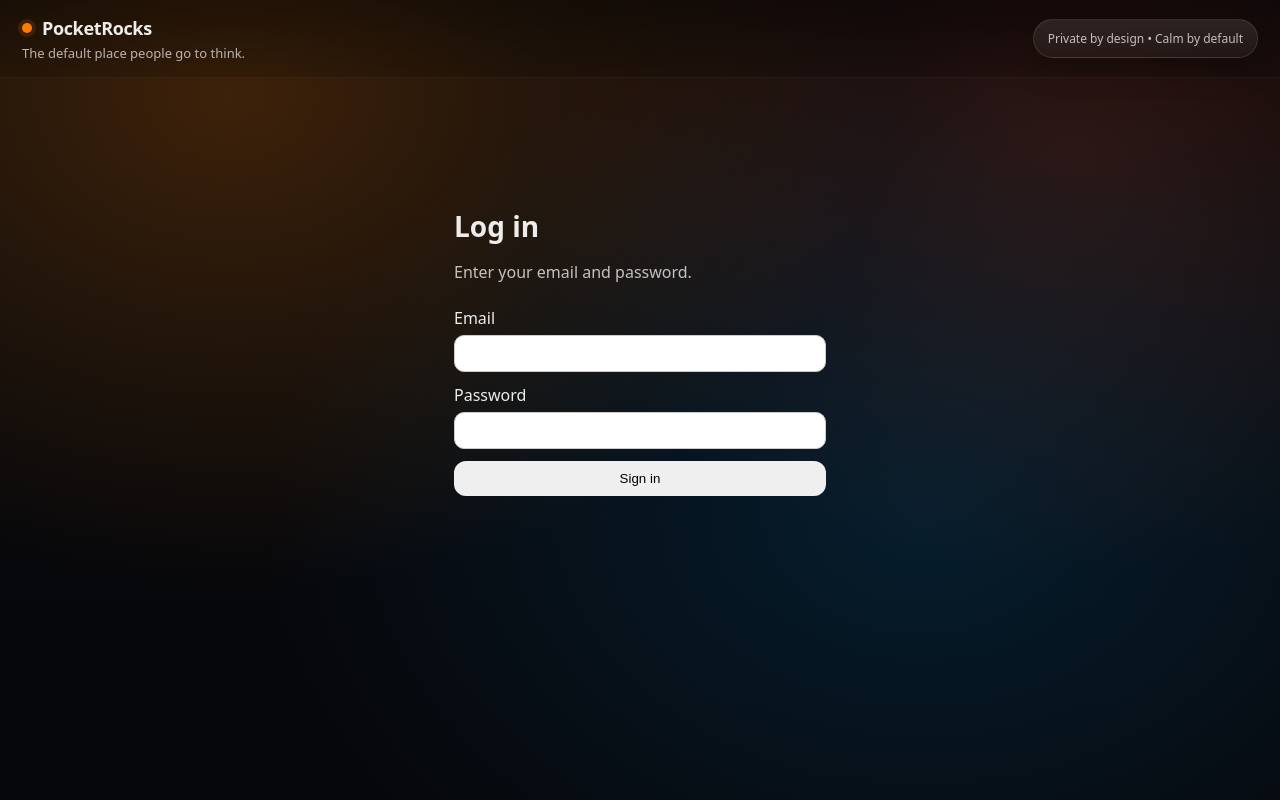
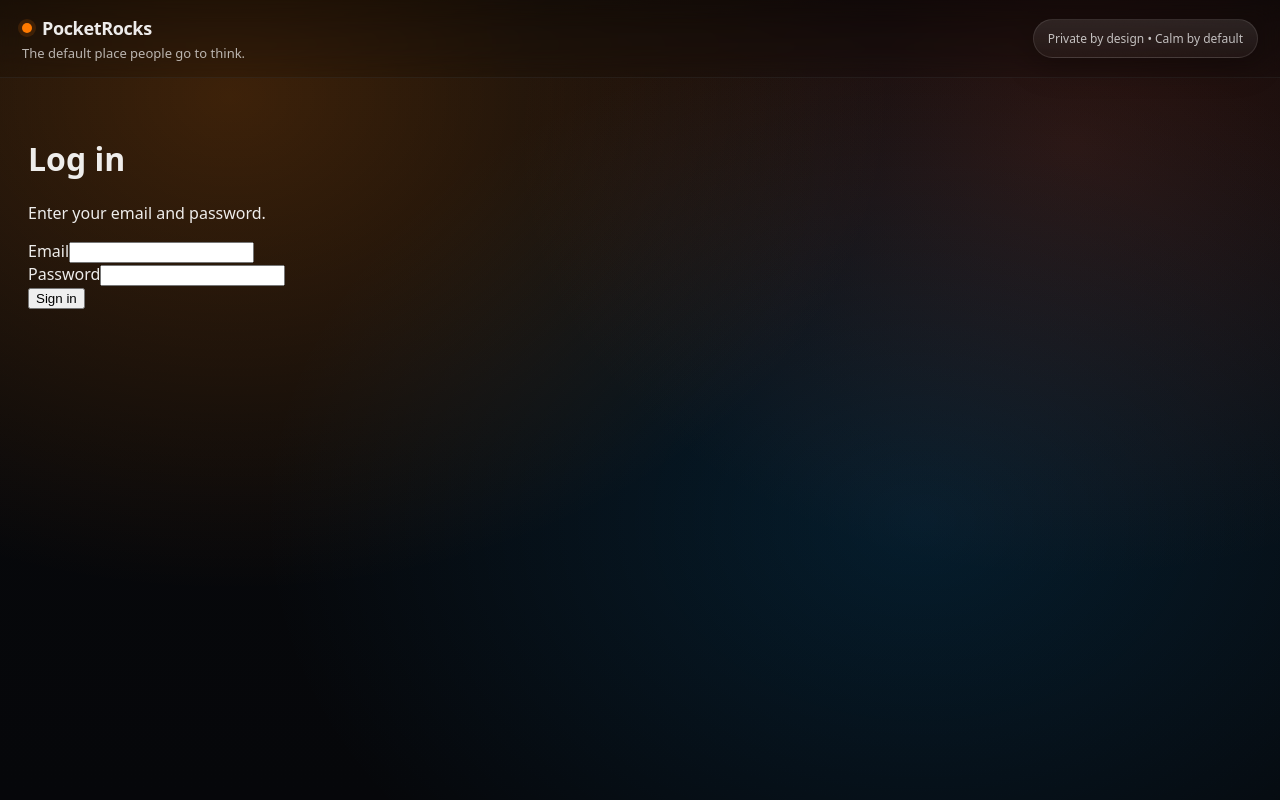
Before and after one commit to KyleFowles/PocketRocks-am, a Next.js app: page /login in a window 1280 px wide. Built offline with nearby package versions, Linux system fonts and the light colour scheme; no server answers.

Commit message:
Add /thinking alias route -> /step-1

```diff
--- a/src/app/(auth)/login/LoginClient.tsx
+++ b/src/app/(auth)/login/LoginClient.tsx
@@ -1,8 +1,11 @@
 /* ============================================================
    FILE: src/app/(auth)/login/LoginClient.tsx
-   PURPOSE: Login UI (Client Component)
-            - NO useSearchParams()
-            - Accepts nextUrl as a prop from the server page
+   PURPOSE:
+   Client login form:
+   - Firebase signInWithEmailAndPassword
+   - getIdToken()
+   - POST /session/login with { idToken }
+   - Navigate to nextUrl
    ============================================================ */
 
 "use client";
@@ -10,99 +13,103 @@
 import React, { useState } from "react";
 import { useRouter } from "next/navigation";
 
+import { getAuth, signInWithEmailAndPassword } from "firebase/auth";
+import { getFirebaseApp } from "@/lib/firebaseClient";
+
 export default function LoginClient({ nextUrl }: { nextUrl: string }) {
   const router = useRouter();
 
   const [email, setEmail] = useState("");
   const [password, setPassword] = useState("");
+
   const [busy, setBusy] = useState(false);
   const [error, setError] = useState<string | null>(null);
 
   async function onSubmit(e: React.FormEvent) {
     e.preventDefault();
+    if (busy) return;
+
     setBusy(true);
     setError(null);
 
     try {
-      const res = await fetch("/session/login", {
+      const app = getFirebaseApp();
+      const auth = getAuth(app);
+
+      const cred = await signInWithEmailAndPassword(auth, email.trim(), password);
+      const idToken = await cred.user.getIdToken(true);
+
+      // IMPORTANT: use your existing endpoint (your logs show /session/login)
+      const resp = await fetch("/session/login", {
         method: "POST",
         headers: { "Content-Type": "application/json" },
-        body: JSON.stringify({ email, password }),
+        body: JSON.stringify({ idToken }),
       });
 
-      if (!res.ok) {
-        const msg = await res.text().catch(() => "");
-        throw new Error(msg || "Login failed.");
+      const data = await resp.json().catch(() => null);
+
+      if (!resp.ok || !data?.ok) {
+        const msg =
+          typeof data?.error === "string"
+            ? data.error
+            : `Login session failed (${resp.status})`;
+        throw new Error(msg);
       }
 
-      router.replace(nextUrl || "/");
+      router.replace(nextUrl || "/thinking");
+      router.refresh();
     } catch (err: any) {
-      setError(err?.message || "Login failed.");
-    } finally {
+      setError(typeof err?.message === "string" ? err.message : "Login failed");
       setBusy(false);
     }
   }
 
   return (
-    <div style={{ maxWidth: 420, margin: "48px auto", padding: 24 }}>
-      <h1 style={{ fontSize: 28, marginBottom: 8 }}>Log in</h1>
-      <p style={{ opacity: 0.8, marginBottom: 24 }}>
-        Enter your email and password.
-      </p>
+    <main className="min-h-screen w-full flex items-center justify-center px-6 py-10">
+      <div className="w-full max-w-xl rounded-3xl border border-white/10 bg-black/20 backdrop-blur-xl shadow-2xl p-8">
+        <h1 className="text-3xl font-semibold tracking-tight">Log in</h1>
+        <p className="mt-2 text-white/70">Enter your email and password.</p>
 
         {error ? (
-        <div
-          style={{
-            background: "rgba(255,0,0,0.08)",
-            border: "1px solid rgba(255,0,0,0.25)",
-            padding: 12,
-            borderRadius: 10,
-            marginBottom: 16,
-          }}
-        >
+          <div className="mt-5 rounded-xl border border-red-500/40 bg-red-500/10 px-4 py-3 text-sm text-red-100">
             {error}
           </div>
         ) : null}
 
-      <form onSubmit={onSubmit} style={{ display: "grid", gap: 12 }}>
-        <label style={{ display: "grid", gap: 6 }}>
-          <span>Email</span>
+        <form className="mt-6 space-y-4" onSubmit={onSubmit}>
+          <div>
+            <label className="block text-sm text-white/80">Email</label>
             <input
+              className="mt-2 w-full rounded-xl bg-white/90 text-black px-4 py-3 outline-none"
               value={email}
               onChange={(e) => setEmail(e.target.value)}
               autoComplete="email"
-            type="email"
-            required
-            style={{ padding: 10, borderRadius: 10, border: "1px solid #ccc" }}
+              inputMode="email"
+              disabled={busy}
             />
-        </label>
+          </div>
 
-        <label style={{ display: "grid", gap: 6 }}>
-          <span>Password</span>
+          <div>
+            <label className="block text-sm text-white/80">Password</label>
             <input
+              className="mt-2 w-full rounded-xl bg-white/90 text-black px-4 py-3 outline-none"
               value={password}
               onChange={(e) => setPassword(e.target.value)}
+              type="password"
               autoComplete="current-password"
-            type="password"
-            required
-            style={{ padding: 10, borderRadius: 10, border: "1px solid #ccc" }}
+              disabled={busy}
             />
-        </label>
+          </div>
 
           <button
             type="submit"
             disabled={busy}
-          style={{
-            padding: "10px 14px",
-            borderRadius: 12,
-            border: "none",
-            cursor: busy ? "not-allowed" : "pointer",
-            opacity: busy ? 0.7 : 1,
-          }}
+            className="w-full rounded-2xl bg-white text-black py-3 font-semibold disabled:opacity-60"
           >
             {busy ? "Signing in…" : "Sign in"}
           </button>
         </form>
       </div>
+    </main>
   );
 }
--- a/src/app/(auth)/login/page.tsx
+++ b/src/app/(auth)/login/page.tsx
@@ -1,50 +1,39 @@
 /* ============================================================
    FILE: src/app/(auth)/login/page.tsx
-   PURPOSE: Login page wrapper (SSR-safe)
-   - Fixes Vercel prerender error:
-     "useSearchParams() should be wrapped in a suspense boundary"
-   - Forces dynamic rendering so /login is never prerendered
-   - Passes required nextUrl prop into LoginClient
+   PURPOSE:
+   Next.js 16 fix:
+   - searchParams is a Promise -> must await in server component
+   Login flow:
+   - Firebase email/password sign-in
+   - Fetch Firebase idToken
+   - POST to /session/login with { idToken }
+   - Redirect to ?next=... or /thinking
    ============================================================ */
 
-import React, { Suspense } from "react";
+import React from "react";
 import LoginClient from "./LoginClient";
 
-export const dynamic = "force-dynamic";
-
 type PageProps = {
-  searchParams?: Record<string, string | string[] | undefined>;
+  searchParams: Promise<Record<string, string | string[] | undefined>>;
 };
 
-function Loading() {
-  return (
-    <main style={{ padding: 24, maxWidth: 520, margin: "0 auto" }}>
-      <h1 style={{ fontSize: 28, margin: 0 }}>Sign in</h1>
-      <p style={{ marginTop: 12, opacity: 0.8 }}>Loading…</p>
-    </main>
-  );
-}
-
-function pickNextUrl(searchParams?: PageProps["searchParams"]) {
+function pickNextUrl(searchParams: Record<string, string | string[] | undefined>) {
   const raw = searchParams?.next;
 
   // Support ?next=/path or ?next=/path&next=/other
   const next = Array.isArray(raw) ? raw[0] : raw;
 
-  if (typeof next !== "string" || !next.trim()) return "/";
-
-  // Safety: only allow relative paths
-  if (!next.startsWith("/")) return "/";
+  // Only allow internal paths
+  if (!next || typeof next !== "string") return "/thinking";
+  if (!next.startsWith("/")) return "/thinking";
+  if (next.startsWith("//")) return "/thinking";
 
   return next;
 }
 
-export default function LoginPage({ searchParams }: PageProps) {
-  const nextUrl = pickNextUrl(searchParams);
+export default async function LoginPage(props: PageProps) {
+  const sp = await props.searchParams;
+  const nextUrl = pickNextUrl(sp);
 
-  return (
-    <Suspense fallback={<Loading />}>
-      <LoginClient nextUrl={nextUrl} />
-    </Suspense>
-  );
+  return <LoginClient nextUrl={nextUrl} />;
 }
```
Also changed, not shown: src/app/thinking/page.tsx (added, +15 -0 lines). Lines whose indentation alone changed are shown as unchanged.
